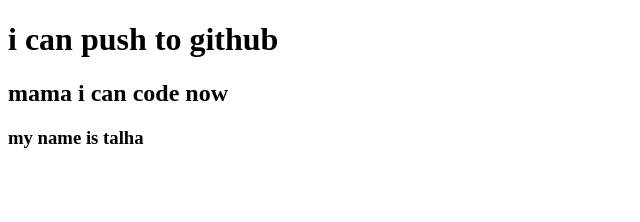
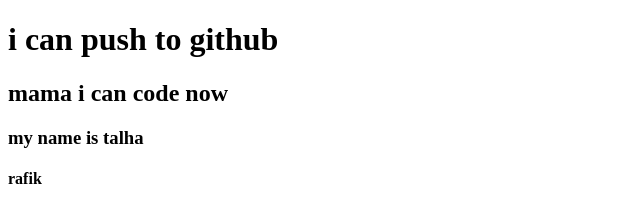
Before and after one commit to md-rafikul/talha-repo, a plain HTML site: page index.html in a window 1280 px wide. Shown: the full height of the page, 0-640 px from the left. Drawn offline with Linux system fonts and the light colour scheme.

Commit message:
first commit

```diff
--- a/index.html
+++ b/index.html
@@ -13,6 +13,7 @@
     <h1>i can push to github</h1>
     <h2>mama i can code now</h2>
     <h3>my name is talha</h3>
+    <h4>rafik</h4>
 
 </body>
 
```
